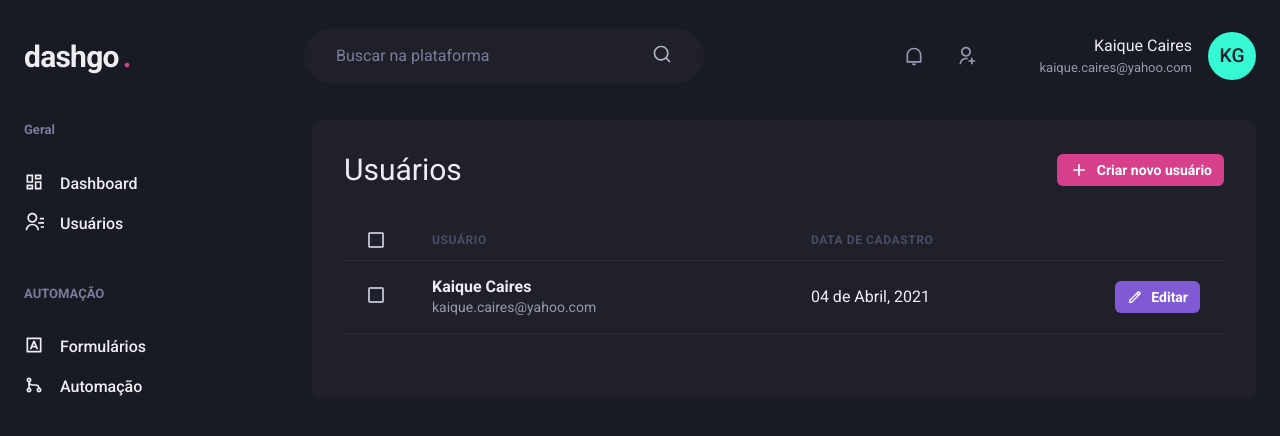
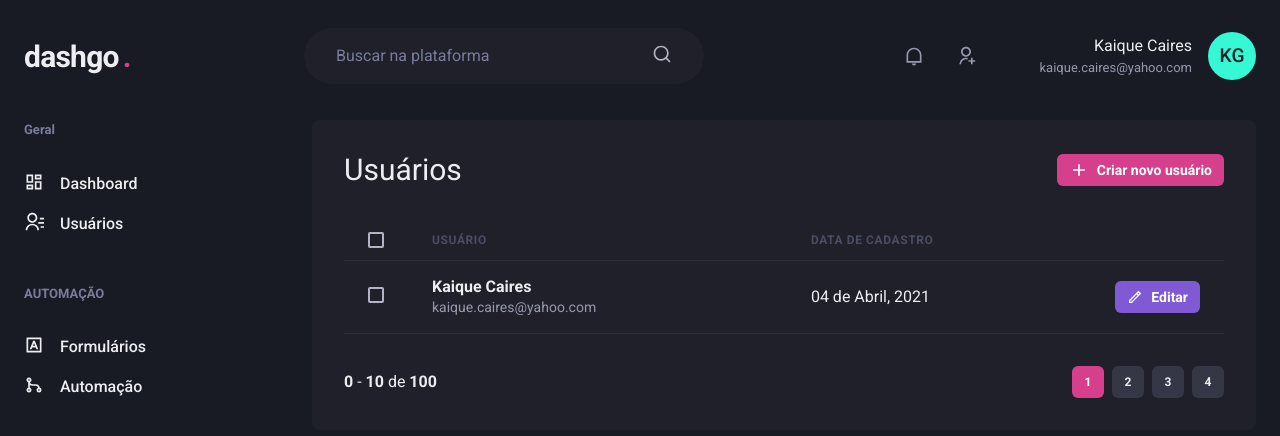
Before and after one commit to kaiquecaires/dashgo, a Next.js app: page /users in a window 1280 px wide. Shown: the top 436 px of the page. Built offline with nearby package versions, Linux system fonts and the light colour scheme.

Commit message:
feat: create pagination

```diff
--- /dev/null
+++ b/src/components/Pagination.tsx
@@ -0,0 +1,69 @@
+import { Stack, Button, Box } from '@chakra-ui/react'
+
+export function Pagination() {
+    return (
+      <Stack
+        direction="row"
+        mt="8"
+        justify="space-between"
+        align="center"
+      >
+        <Box>
+          <strong>0</strong> - <strong>10</strong> de <strong>100</strong>
+        </Box>
+        <Stack direction="row" spacing="2">
+          <Button
+            size="sm"
+            fontSize="xs"
+            width="4"
+            colorScheme="pink"
+            disabled
+            _disabled={{
+              bgColor: 'pink.500',
+              cursor: 'default'
+            }}
+          >
+            1
+          </Button>
+
+          <Button
+            size="sm"
+            fontSize="xs"
+            width="4"
+            bgColor="gray.700"
+            _hover={{
+              bgColor: 'gray.500'
+            }}
+          >
+            2
+          </Button>
+
+
+          <Button
+            size="sm"
+            fontSize="xs"
+            width="4"
+            bgColor="gray.700"
+            _hover={{
+              bgColor: 'gray.500'
+            }}
+          >
+            3
+          </Button>
+
+
+          <Button
+            size="sm"
+            fontSize="xs"
+            width="4"
+            bgColor="gray.700"
+            _hover={{
+              bgColor: 'gray.500'
+            }}
+          >
+            4
+          </Button>
+        </Stack>
+      </Stack>
+    )
+}
--- a/src/pages/users/index.tsx
+++ b/src/pages/users/index.tsx
@@ -1,6 +1,7 @@
 import { Box, Flex, Heading, Button, Icon, Table, Thead, Tr, Th, Checkbox, Tbody, Td, Text } from "@chakra-ui/react";
 import { RiAddLine, RiPencilLine } from "react-icons/ri";
 import { Header } from "../../components/Header";
+import { Pagination } from "../../components/Pagination";
 import { Sidebar } from "../../components/Sidebar";
 
 export default function UserList() {
@@ -58,6 +59,8 @@
                 </Tr>
             </Tbody>
           </Table>
+
+          <Pagination />
         </Box>
       </Flex>
     </Box>
```
Also changed, not shown: 1 other file (tests, documents, lock files or other folders).
